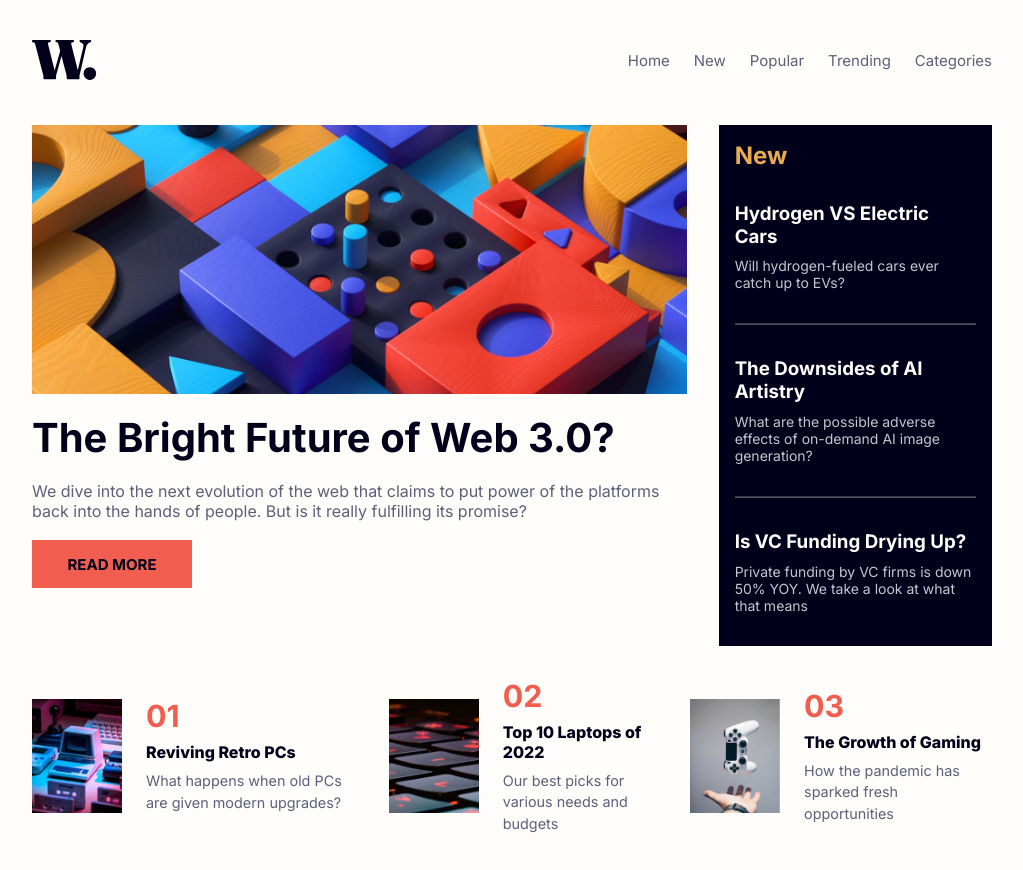
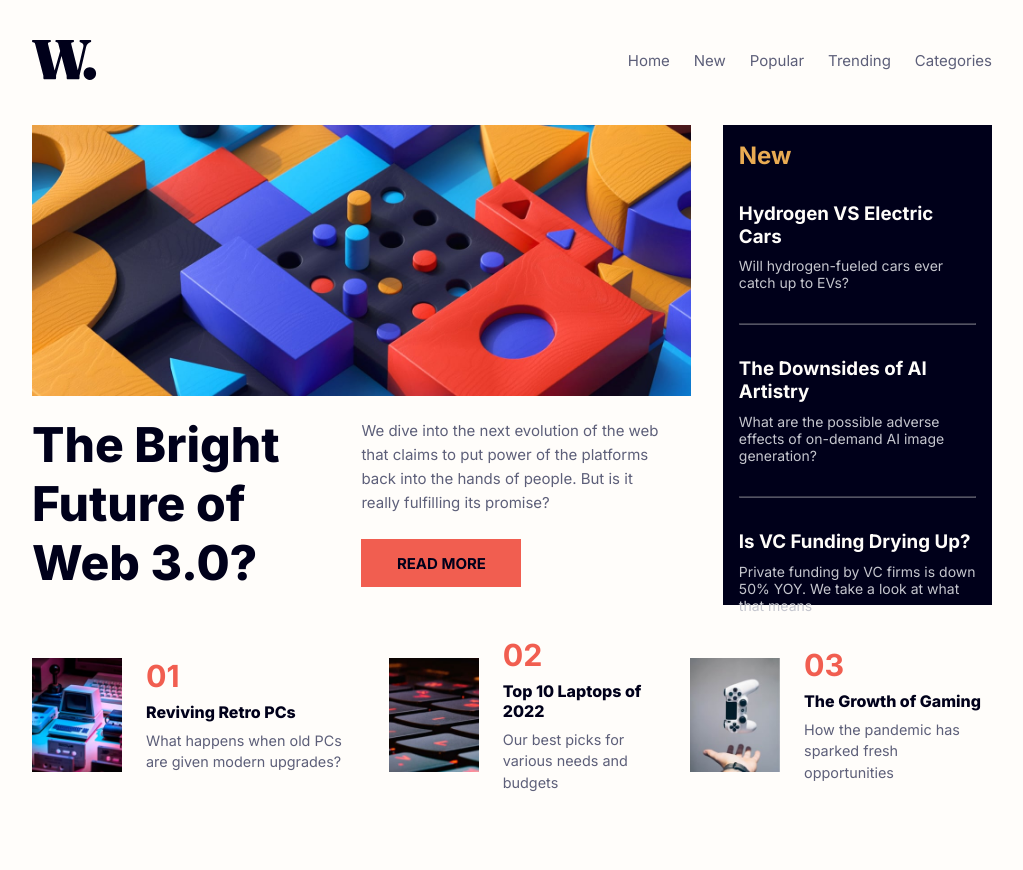
Before and after one commit to helzaaragao/NewsHomepage, a React (Vite) app: page / in a window 1280 px wide. Shown: the top 870 px of the page, without its empty margins (128-1151 px from the left). Built offline with nearby package versions, Linux system fonts and the light colour scheme.

Commit message:
versão desktop - em processo | problema de width e height para ficar igual ao objetivo

```diff
--- a/src/home/index.tsx
+++ b/src/home/index.tsx
@@ -15,11 +15,16 @@ export function Home(){
                     <img src={futureWebMobile} alt="Ilustração abstrata de formas geométricas coloridas interligadas." id="futureWeb-mobile"/>
                     <img src={futureWebDesktop} alt="Ilustração abstrata de formas geométricas coloridas interligadas." id="futureWeb-desktop"/>
 
-                    <h1>The Bright Future of Web 3.0?</h1>
-                    {/* <aside> */}
-                        <p>We dive into the next evolution of the web that claims to put power of the platforms back into the hands of people. But is it really fulfilling its promise?</p>
-                        <button>READ MORE</button>
-                    {/* </aside> */}
+                    <article>
+                        <div>
+                            <h1>The Bright Future of Web 3.0?</h1>
+                        </div>
+
+                        <aside>
+                            <p>We dive into the next evolution of the web that claims to put power of the platforms back into the hands of people. But is it really fulfilling its promise?</p>
+                            <button>READ MORE</button>
+                        </aside>
+                    </article>
                 </PrincipalSubject>
                 <NewsArticles>
                     <h2>New</h2>
--- a/src/home/style.ts
+++ b/src/home/style.ts
@@ -12,9 +12,12 @@ export const HomeContainer = styled.main`
 
 export const SubjectNews = styled.div`
   display: block;
+
   @media(min-width: 768px){
       display: flex;
       justify-content: center;
+      width: 100%;
+      height:  30rem;
       gap: 2rem;
       margin-top: 1.8rem;
     }
@@ -25,6 +28,7 @@ export const PrincipalSubject = styled.section`
    gap: 1.2rem;
     img{
         width: 100%;
+        height: 100%;
     }
     #futureWeb-mobile{
       display: block;
@@ -56,7 +60,32 @@ export const PrincipalSubject = styled.section`
       #futureWeb-mobile{
         display: none;
       }
+      width: 50rem;
 
+      article{
+        display: flex;
+        justify-content: space-between;
+        align-items: center;
+        height: 100%;
+        margin-bottom: 1rem;
+
+         div{
+            width: 40%;
+            h1{
+              font-weight: 800;
+              font-size: 3rem;
+            }
+         }
+         aside{
+          width: 50%;
+          padding-right: 1rem;
+          p{
+            font-size: 0.938rem;
+            margin-bottom: 1.5rem;
+            line-height: 160%;
+          }
+         }
+      }
 
     }
 `
@@ -85,6 +114,8 @@ export const NewsArticles = styled.section`
    }
    @media(min-width: 768px){
     margin-top: 0;
+    width: 20rem;
+
    }
 
 `
```
